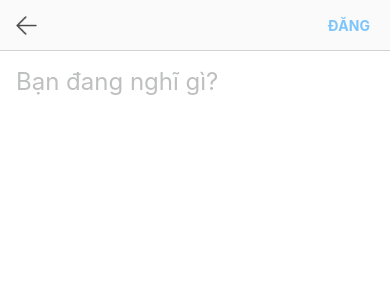
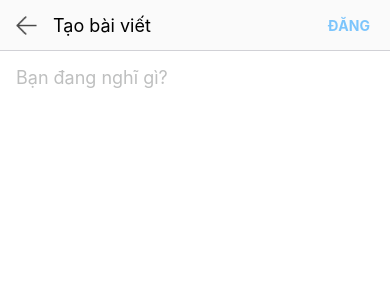
Before and after one commit to hatan1410/BTLZalo, a React Native app: screen /PostBaiScreen in a window 390 px wide. Shown: the top 300 px of the page. Built offline with nearby package versions, Linux system fonts and the light colour scheme; no server answers.

Commit message:
sua post bai

```diff
--- a/src/screens/postbai/PostBaiScreen.tsx
+++ b/src/screens/postbai/PostBaiScreen.tsx
@@ -45,6 +45,7 @@ const PostBaiScreen = memo((props: any) => {
         <STouchBack onPress={doGoback}>
           <SImageBack source={IC_ARROW_LEFT} />
         </STouchBack>
+        <SText>Tạo bài viết</SText>
         <STouchPost isEmty={isEmtyPost} onPress={doPostBai}>
           <STextPost>ĐĂNG</STextPost>
         </STouchPost>
@@ -75,7 +76,6 @@ const SNavBarView = styled.View`
   width: 100%;
   min-height: 50px;
   align-items: center;
-  justify-content: center;
   flex-direction: row;
   background-color: #fafafa;
 `;
@@ -85,8 +85,7 @@ const STouchBack = styled.TouchableOpacity`
   width: 44px;
   align-content: center;
   justify-content: center;
-  position: absolute;
-  left: 4px;
+  margin-left: 4px;
 `;
 
 const SImageBack = styled.Image`
@@ -94,6 +93,12 @@ const SImageBack = styled.Image`
   height: 25px;
   tint-color: #4a4a4a;
   align-self: center;
+`;
+
+const SText = styled.Text`
+  color: black;
+  font-size: 18px;
+  margin-left: 5px;
 `;
 
 const STouchPost = styled.TouchableOpacity<{isEmty: boolean}>`
@@ -127,6 +132,6 @@ const STextInput = styled.TextInput`
   text-align-vertical: top;
   color: black;
   padding: 16px;
-  font-size: 24px;
+  font-size: 18px;
 `;
 export default PostBaiScreen;
```
